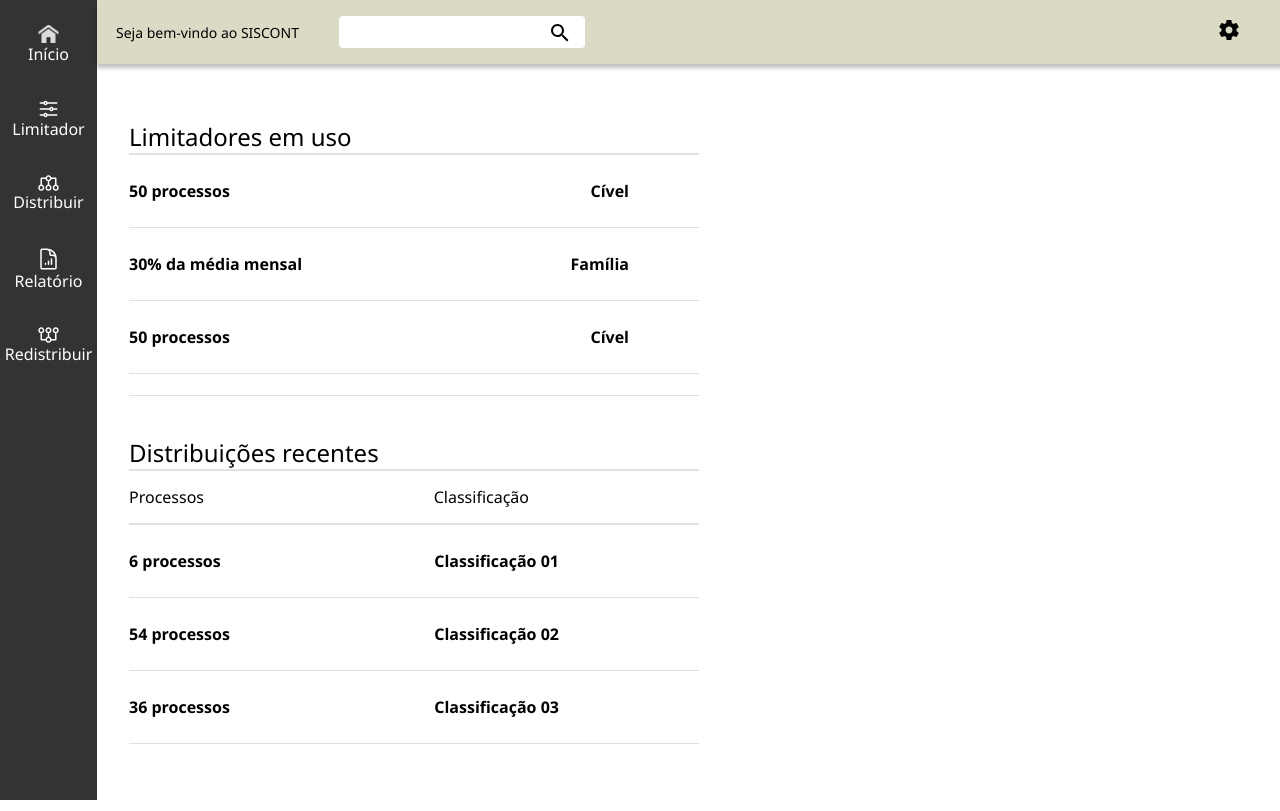
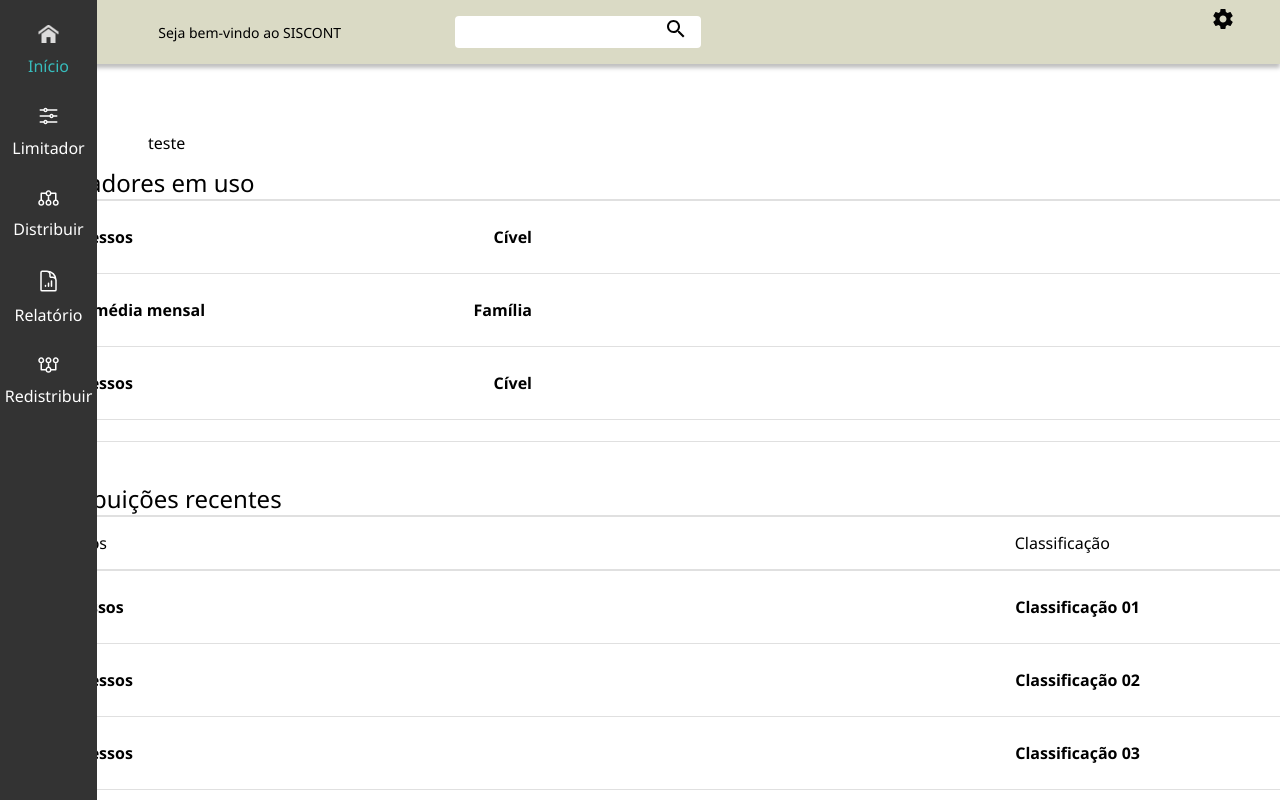
Before and after one commit to Lealzzera/VUE-PROJECT, a Vue app: page / in a window 1280 px wide. Built offline with nearby package versions, Linux system fonts and the light colour scheme.

Commit message:
Change header and sidebar

```diff
--- a/package.json
+++ b/package.json
@@ -9,8 +9,10 @@
   },
   "dependencies": {
     "axios": "^1.1.3",
+    "bootstrap": "^5.2.2",
+    "bootstrap-vue": "^2.23.1",
     "core-js": "^3.8.3",
-    "vue": "^2.6.14",
+    "vue": "^2.7.14",
     "vue-router": "^3.5.1",
     "vuetify": "^2.6.0",
     "vuex": "^3.6.2"
@@ -25,6 +27,8 @@
     "@vue/cli-service": "~5.0.0",
     "eslint": "^7.32.0",
     "eslint-plugin-vue": "^8.0.3",
+    "less": "^4.1.3",
+    "less-loader": "^11.1.0",
     "sass": "~1.32.0",
     "sass-loader": "^10.0.0",
     "vue-cli-plugin-vuetify": "~2.5.8",
--- a/src/App.vue
+++ b/src/App.vue
@@ -21,10 +21,20 @@ export default {
   }),
 }
 </script>
-<style>
+<style lang="less">
   body, ul, li, h1, h2, p {
     padding: 0px;
     margin: 0px;
+  }
+
+  .view{
+    position: relative;
+    display: block;
+    float: left;
+    width: 100%;
+    .container{
+      max-width: 1040px !important;
+    }
   }
 
   ul {
@@ -34,9 +44,6 @@ export default {
   body {
     font-family: Segoe UI, Tahoma, Geneva, Verdana, sans-serif
   }
-
-  #app {
-    display: flex;
-  }
+  @import'~bootstrap/dist/css/bootstrap.css';
 
 </style>
--- a/src/components/HeaderComponent/HeaderComponent.vue
+++ b/src/components/HeaderComponent/HeaderComponent.vue
@@ -1,13 +1,18 @@
 <template>
 	<header>
-		<div class="header-left">
-			<span>Seja bem-vindo ao SISCONT</span>
-            <InputComponent />
-		</div>
-		<div>
-			<button class="engrenagem">
-				<img src="@/assets/engrenagem-icon.svg" alt="engrenagem" />
-			</button>
+		<div class="container">
+			<div class="row">
+				<div class="col-1"></div>
+				<div class="col-3"><span>Seja bem-vindo ao SISCONT</span></div>
+				<div class="col-3"><InputComponent /></div>
+				<div class="col-3"></div>
+				<div class="col-1"></div>
+				<div class="col-1">
+					<button class="engrenagem">
+						<img src="@/assets/engrenagem-icon.svg" alt="engrenagem" />
+					</button>
+				</div>
+			</div>
 		</div>
 	</header>
 </template>
@@ -20,30 +25,30 @@ import InputComponent from '@/components/InputComponent/InputComponent.vue';
         }
 	};
 </script>
-<style scoped>
+<style scoped lang="less">
 	header {
 		background: #dadac5;
+		position: absolute;
+		top: 0;
+		left: 0;
 		height: 64px;
-		width: 100vw;
+		width: 100%;
 		box-shadow: 0px 4px 4px rgba(0, 0, 0, 0.25);
-		position: fixed;
-		display: flex;
-		align-items: center;
-		justify-content: space-evenly;
         font-size: 14px;
+		.container{
+			padding-top: 16px;
+			padding-bottom: 16px;
+			span{
+				font-size: 14px;
+				line-height: 33px;
+				display: block;
+			}
+			.col-1{
+				text-align: right;
+				padding: 5px 0;
+			}
+		}
 	}
 
-	.engrenagem {
-		margin-left: 496px;
-	}
-    .header-left {
-        display: flex;
-        justify-content: space-between;
-        align-items: center;
-        margin-left: -119px;
-    }
-
-    span {
-        margin-right: 40px;
-    }
+  @import'~bootstrap/dist/css/bootstrap.css';
 </style>
--- a/src/components/InputComponent/InputComponent.vue
+++ b/src/components/InputComponent/InputComponent.vue
@@ -23,7 +23,7 @@
 
 	button {
 		position: absolute;
-		top: 0;
+		top: -4px;
 		margin-top: 24px;
 		margin-left: -34px;
 	}
--- a/src/components/MenuSideBar/MenuSideBar.vue
+++ b/src/components/MenuSideBar/MenuSideBar.vue
@@ -1,45 +1,28 @@
 <template>
 	<nav class="side-menu">
-		<div class="menu-option">
 		<router-link class="router-link" to="/">
-				<button class="button-menu">
 			<HomeIcon />
-					Início
-				</button>
+			<span>Início</span>
 		</router-link>
-		</div>
-		<div class="menu-option">
 		<router-link class="router-link" to="/limitador">
-				<button class="button-menu">
 			<LimiterIcon />
-					Limitador
-				</button>
+			<span>Limitador</span>
 		</router-link>
-		</div>
-		<div class="menu-option">
+
 		<router-link class="router-link" to="/distribuir">
-				<button class="button-menu">
 			<DistributeIcon />
-					Distribuir
-				</button>
+			<span>Distribuir</span>
 		</router-link>
-		</div>
-		<div class="menu-option">
+
 		<router-link class="router-link" to="/relatorio">
-				<button class="button-menu">
 			<ReportIcon />
-					Relatório
-				</button>
+			<span>Relatório</span>
 		</router-link>
-		</div>
-		<div class="menu-option">
+
 		<router-link class="router-link" to="/redistribuir">
-				<button class="button-menu">
 			<RedistributeIcon />
-					Redistribuir
-				</button>
+			<span>Redistribuir</span>
 		</router-link>
-		</div>
 	</nav>
 </template>
 
@@ -62,34 +45,37 @@
 	};
 </script>
 
-<style scoped>
+<style scoped lang="less">
 	.side-menu {
 		font-family: "Segoe UI", Tahoma, Geneva, Verdana, sans-serif;
 		background: #333333;
-		display: flex;
-		flex-direction: column;
+		position: absolute;
+		display: block;
+		left: 0;
+		top: 0;
 		width: 97px;
 		height: 100vh;
 		text-decoration: none;
-		align-items: center;
+		text-align: center;
 		padding-top: 25px;
+		z-index: 999;
+		.router-link{
+			display: block;
+			text-decoration: none;
+			color: white;
+			margin: 0 0 30px;
+			transition: 0.3s;
+			&:hover{
+				color: #37BCBC;
+			}
+			&.router-link-exact-active{
+				color: #37BCBC;
+			}
+			span{
+				display: block;
+				margin: 7px 0 0;
+			}
+		}
 	}
 
-	.menu-option {
-		cursor: pointer;
-		padding-bottom: 35px;
-		text-decoration: none;
-	}
-
-	.router-link {
-		text-decoration: none;
-		color: white;
-	}
-
-	.button-menu {
-		display: flex;
-		align-items: center;
-		justify-content: center;
-		flex-direction: column;
-	}
 </style>
--- a/src/main.js
+++ b/src/main.js
@@ -3,6 +3,7 @@ import App from './App.vue'
 import router from './router'
 import store from './store'
 import vuetify from './plugins/vuetify'
+import 'bootstrap'
 
 Vue.config.productionTip = false
 
--- a/src/router/index.js
+++ b/src/router/index.js
@@ -5,6 +5,7 @@ import LimiterView from "../views/LimiterView/LimiterView.vue";
 import DistributeView from "../views/DistributeView/DistributeView.vue";
 import ReportView from "../views/ReportView/ReportView.vue";
 import RedistributeView from "../views/RedistributeView/RedistributeView.vue";
+import TesteView from "../views/TesteView/TesteView.vue";
 
 Vue.use(VueRouter);
 
@@ -34,6 +35,11 @@ const routes = [
 		name: "Redistribute",
 		component: RedistributeView,
 	},
+	{
+		path: "/teste",
+		name: "TesteView",
+		component: TesteView,
+	},
 ];
 
 const router = new VueRouter({
--- a/src/views/HomeView/HomeView.vue
+++ b/src/views/HomeView/HomeView.vue
@@ -1,7 +1,14 @@
 <template>
 	<section>
 		<HeaderComponent />
-		<main>
+		<main class="view">
+			<div class="container">
+				<div class="row">
+					<div class="col-6">
+						teste
+					</div>
+				</div>
+			</div>
 			<h2>Limitadores em uso</h2>
 			<v-divider></v-divider>
 			<v-divider></v-divider>
--- a/src/views/LimiterView/LimiterView.vue
+++ b/src/views/LimiterView/LimiterView.vue
@@ -84,11 +84,10 @@
 </script>
 <style scoped>
 	main {
-		padding-top: 120px;
-		padding-left: 32px;
+		padding-top: 80px;
 		font-family: Segoe UI, Tahoma, Geneva, Verdana, sans-serif;
 		font-weight: 400;
-		max-height: 100vh;
+		min-height: 100vh;
 	}
 
 	section {
--- /dev/null
+++ b/src/views/TesteView/TesteView.vue
@@ -0,0 +1,49 @@
+<template>
+	<section>
+		<HeaderComponent />
+		<div class="container">
+			<br>
+			<br>
+			<br>
+			<br>
+			<br>
+			<br>
+			<br>
+			<br>
+			<br>
+			<div class="row">
+				<div class="col-4" style="overflow:hidden;">eafafaefeaf1</div>
+				<div class="col-4">2</div>
+				<div class="col-4">3</div>
+			</div>
+
+			<div class="row">
+				<div class="col-4">1</div>
+				<div class="col-4">2</div>
+				<div class="col-4">3</div>
+			</div>
+
+			<div class="row">
+				<div class="col-4">1</div>
+				<div class="col-4">2</div>
+				<div class="col-4">3</div>
+			</div>
+		</div>
+
+	</section>
+</template>
+
+<script>
+	import HeaderComponent from "@/components/HeaderComponent/HeaderComponent.vue";
+
+	export default {
+		name: "TesteView",
+		components: {
+			HeaderComponent,
+		},
+	};
+</script>
+
+<style scoped>
+
+</style>
```
Also changed, not shown: src/views/HomeView.vue (deleted, +0 -15 lines), 1 other file (tests, documents, lock files or other folders). Lines whose indentation alone changed are shown as unchanged.
